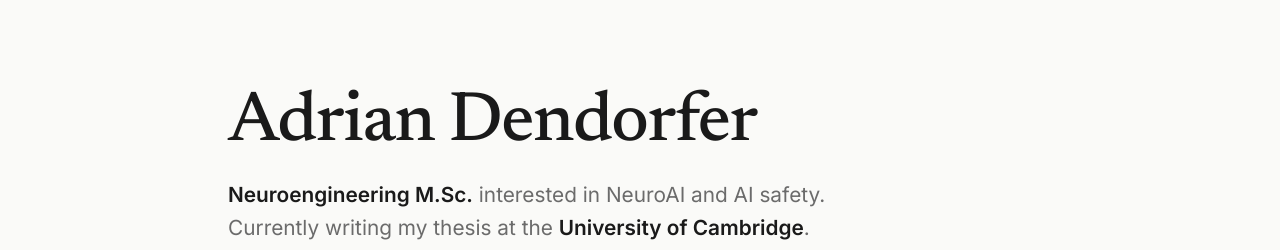
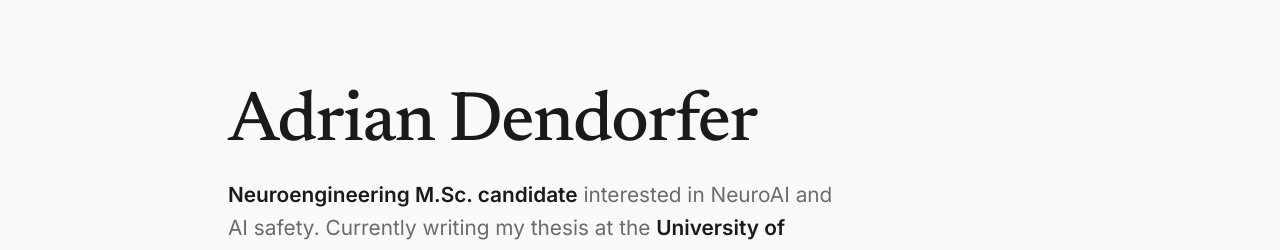
Before and after one commit to ad045/cv-website, a plain HTML site: page index.html in a window 1280 px wide. Shown: the top 250 px of the page. Drawn offline with Linux system fonts and the light colour scheme.

Commit message:
Clarify M.Sc. is in progress (candidate)

```diff
--- a/index.html
+++ b/index.html
@@ -384,7 +384,8 @@
     <div class="wrap">
       <h1 class="name">Adrian&nbsp;Dendorfer</h1>
       <p class="tagline">
-        <strong>Neuroengineering M.Sc.</strong> interested in NeuroAI and AI safety. Currently writing my thesis at the
+        <strong>Neuroengineering M.Sc. candidate</strong> interested in NeuroAI and AI safety. Currently writing my
+        thesis at the
         <strong>University of Cambridge</strong>.
       </p>
       <div class="contact">
```
Also changed, not shown: 1 other file.
